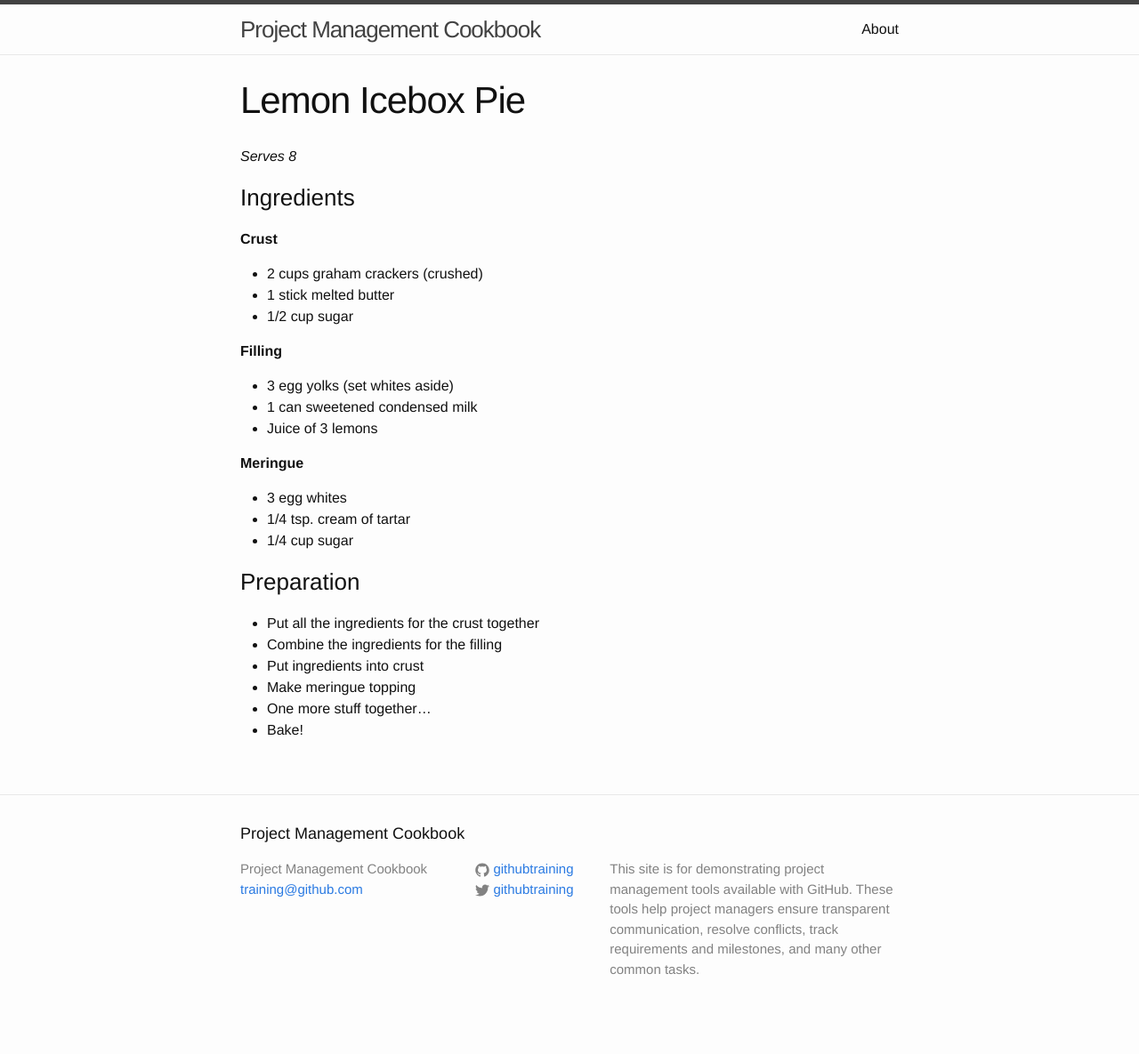
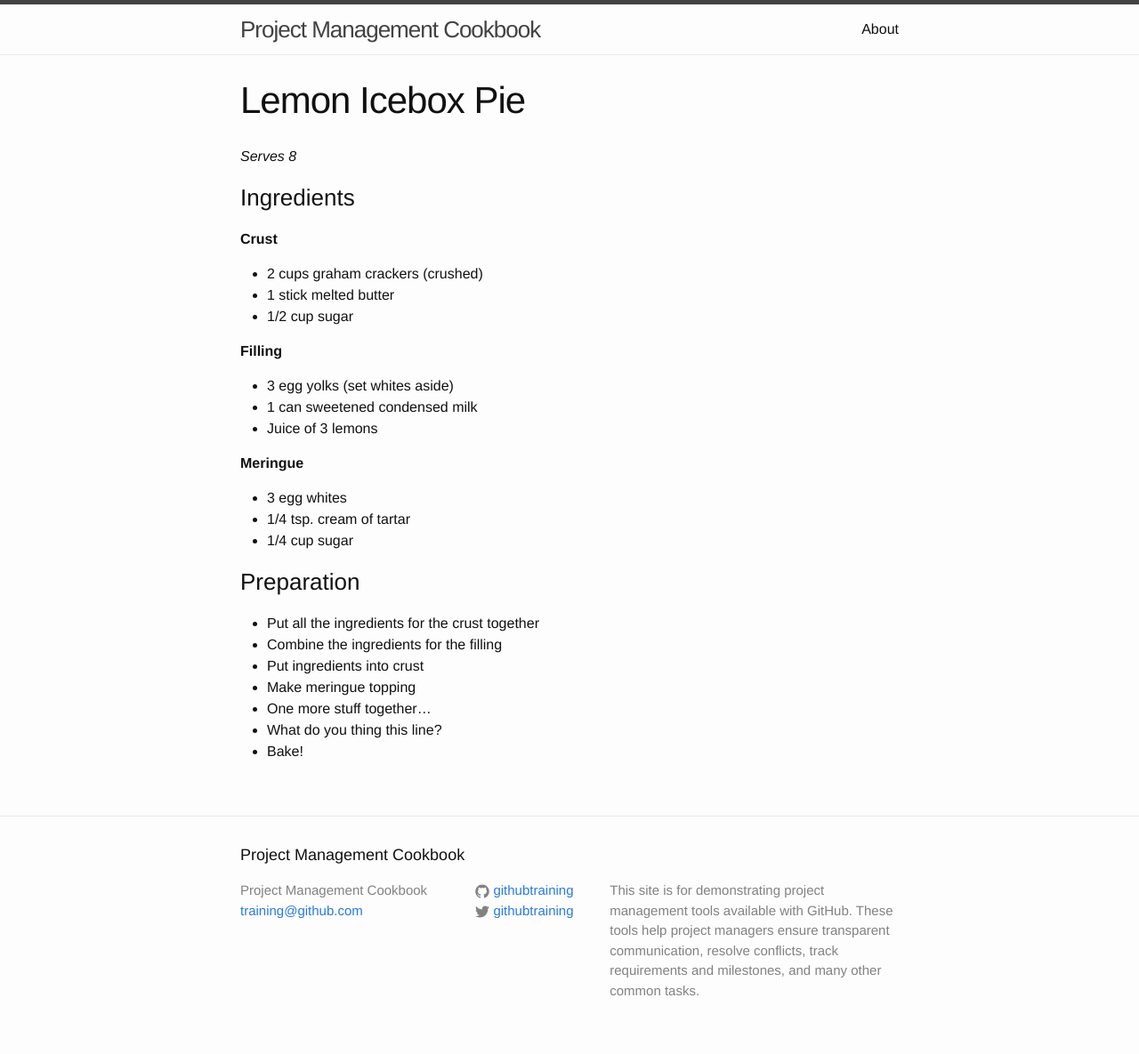
Before and after one commit to githubschool/pm-cookbook, a Jekyll site: the page built from _recipes/desserts/lemon-icebox-pie.md, in a window 1280 px wide. Shown: the whole page at 89% size. Built offline with Jekyll 4.4.1, drawn with Linux system fonts in a browser that asks for light colours; before the commit the page ends 1161 px from its top, so only the background shows below that.

Commit message:
Update lemon-icebox-pie.md

```diff
--- a/_recipes/desserts/lemon-icebox-pie.md
+++ b/_recipes/desserts/lemon-icebox-pie.md
@@ -34,4 +34,5 @@ category: "Dessert"
 - Put ingredients into crust
 - Make meringue topping
 - One more stuff together...
++ What do you thing this line?
 - Bake!
```
